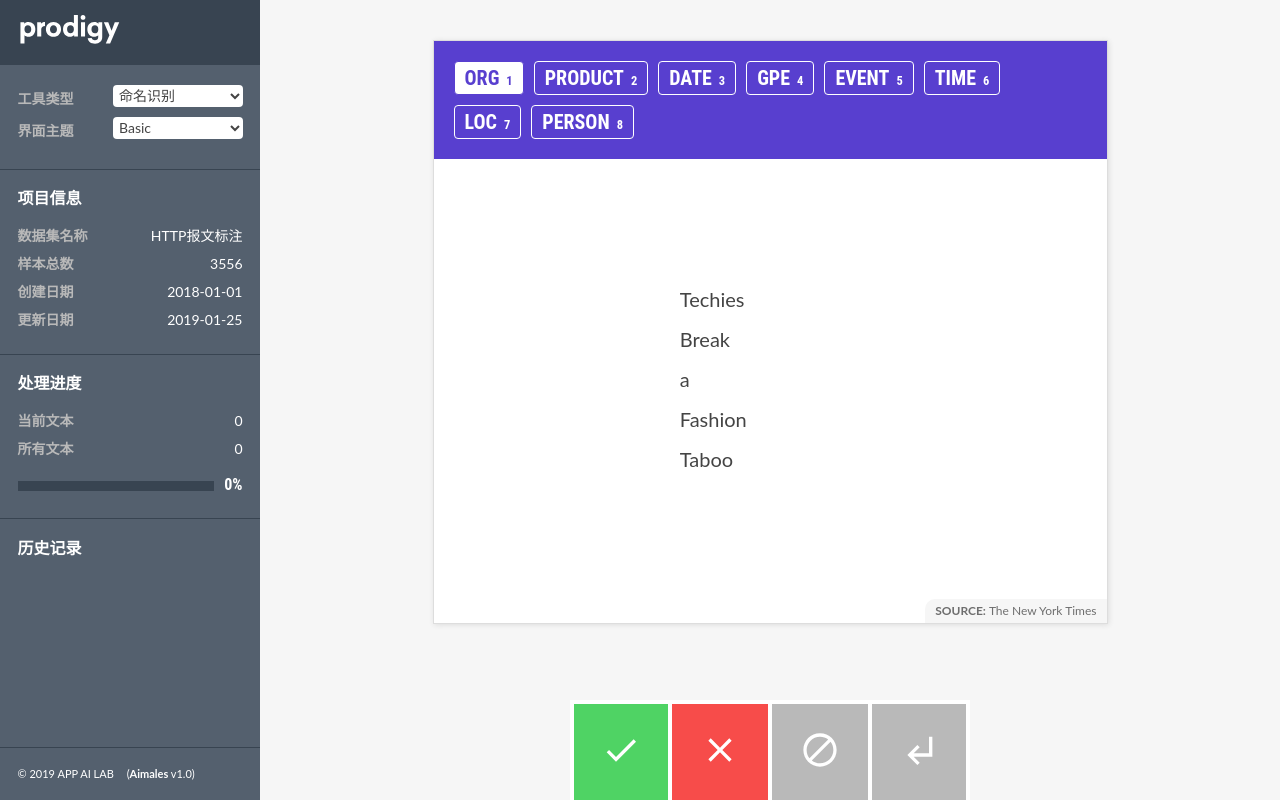
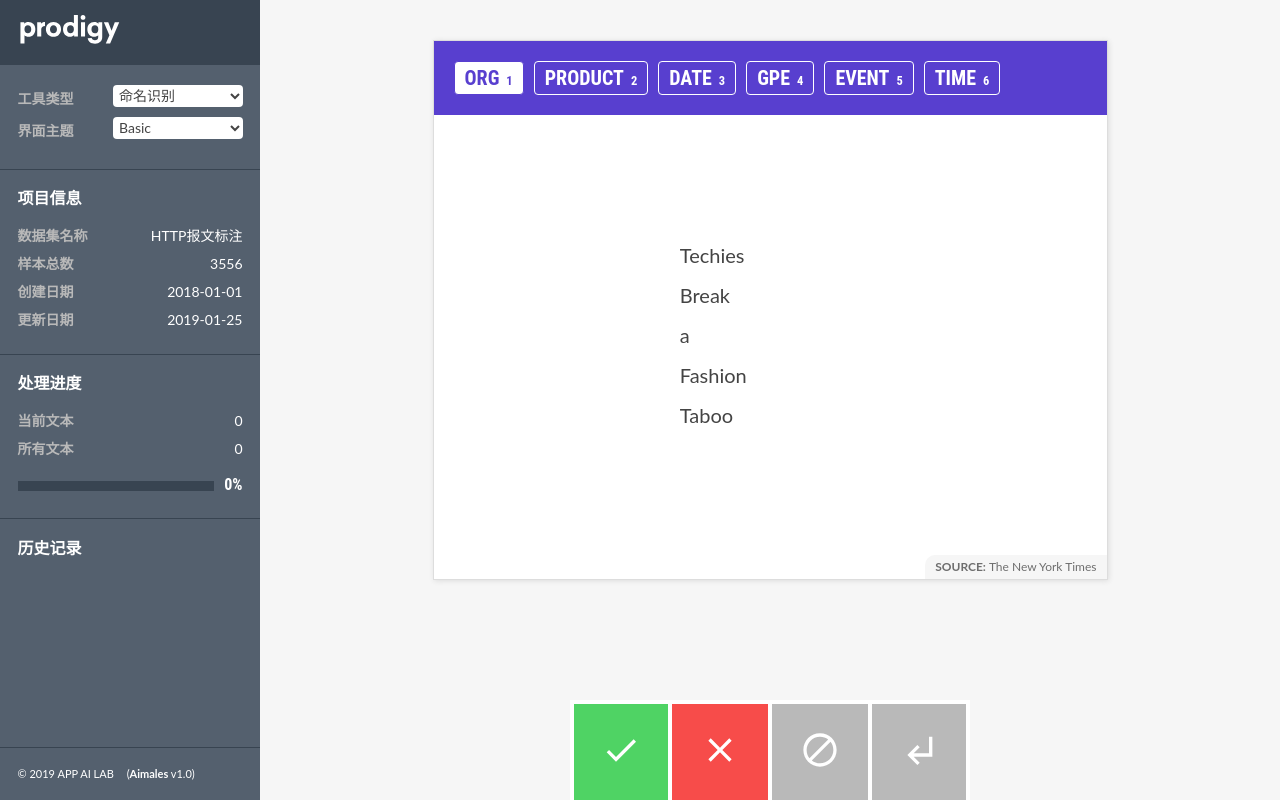
Before and after one commit to flat2010/Aimales, a Django app: page /aimales/nlp_tag_tools.html in a window 1280 px wide. Run offline with Django 3.2, Linux system fonts and the light colour scheme; a user stored in the database is signed in; parts of the project's set-up code (start-up, migrations or seed data) failed here and were passed over; some web fonts are replaced.

Commit message:
update-3

```diff
--- a/aimales/templates/nlp_tag_tools.html
+++ b/aimales/templates/nlp_tag_tools.html
@@ -669,6 +669,14 @@ td {
 }
 </style>
 </style><style type="text/css" data-jss="" data-meta="Component, Themed, Static">
+.c0147 {
+  padding: 20px;
+  line-height: 2;
+}
+.c2149 {
+  margin: 0 1px;
+  display: inline-block;
+}
 .c0155 {
   width: 100%;
   color: #fff;
@@ -722,16 +730,8 @@ td {
   display: flex;
   text-align: left;
 }
-.c0147 {
-  padding: 20px;
-  line-height: 2;
-}
 .c0148 {
   direction: rtl;
-}
-.c0149 {
-  margin: 0 1px;
-  display: inline-block;
 }
 .c0150 {
   cursor: not-allowed;
@@ -975,38 +975,32 @@ td {
                                         <div tabindex="-1">
                                             <div class="c0156">
                                                 <span>
-                                                    <input hidden="" type="radio" name="default_label" id="default_label" value="ORG" onclick="setchoosed(this);">
-                                                    <label class="c0157 c0158" for="ORG">ORG<span class="c0159">1</span></label>
+                                                    <input hidden="" type="radio" name="default_label"value="ORG">
+                                                    <label  id="default_label" class="c0157 c0158" for="ORG" onclick="highlight(this);">ORG<span class="c0159">1</span></label>
                                                 </span>
                                                 <span>
-                                                    <input hidden="" type="radio" name="label" id="PRODUCT" value="PRODUCT" "setchoosed(this);">
-                                                        <label class="c0157" for="PRODUCT">PRODUCT<span class="c0159">2</span>
+                                                    <input hidden="" type="radio" name="label"value="PRODUCT">
+                                                        <label  id="PRODUCT" class="c0157" for="PRODUCT" onclick="highlight(this);">PRODUCT<span class="c0159">2</span>
                                                         </label>
                                                 </span>
                                                 <span>
-                                                    <input hidden="" type="radio" name="label" id="DATE" value="DATE" onclick="setchoosed(this);">
-                                                        <label class="c0157" for="DATE">DATE<span class="c0159">3</span>
+                                                    <input hidden="" type="radio" name="label" value="DATE">
+                                                        <label id="DATE" class="c0157" for="DATE" onclick="highlight(this);">DATE<span class="c0159">3</span>
                                                         </label>
                                                 </span>
                                                 <span>
-                                                    <input hidden="" type="radio" name="label" id="GPE" value="GPE" onclick="setchoosed(this);">
-                                                        <label class="c0157" for="GPE">GPE<span class="c0159">4</span>
+                                                    <input hidden="" type="radio" name="label" value="GPE">
+                                                        <label id="GPE" class="c0157" for="GPE" onclick="highlight(this);">GPE<span class="c0159">4</span>
                                                         </label>
                                                 </span>
                                                 <span>
-                                                    <input hidden="" type="radio" name="label" id="EVENT" value="EVENT" onclick="setchoosed(this);">
-                                                        <label class="c0157" for="EVENT">EVENT<span class="c0159">5</span>
+                                                    <input hidden="" type="radio" name="label" value="EVENT">
+                                                        <label id="EVENT" class="c0157" for="EVENT" onclick="highlight(this);">EVENT<span class="c0159">5</span>
                                                         </label>
                                                 </span>
                                                 <span>
-                                                    <input hidden="" type="radio" name="label" id="TIME" value="TIME" onclick="setchoosed(this);">
-                                                        <label class="c0157" for="TIME">TIME<span class="c0159">6</span></label>
-                                                </span>
-                                                <span>
-                                                    <input hidden="" type="radio" name="label" id="LOC" value="LOC" onclick="setchoosed(this);"><label class="c0157" for="LOC">LOC<span class="c0159">7</span></label>
-                                                </span>
-                                                <span>
-                                                    <input hidden="" type="radio" name="label" id="PERSON" value="PERSON" onclick="setchoosed(this);"><label class="c0157" for="PERSON">PERSON<span class="c0159">8</span></label>
+                                                    <input hidden="" type="radio" name="label" value="TIME">
+                                                        <label id="TIME" class="c0157" for="TIME" onclick="highlight(this);">TIME<span class="c0159">6</span></label>
                                                 </span>
                                             </div>
                                         </div>
@@ -1014,11 +1008,11 @@ td {
 
                                     <div class="prodigy-content c0130 c0129">
                                         <div class="c0147">
-                                            <span class="c0149" id="0" ondblclick="replace(this);">Techies </span>
-                                            <span class="c0149" id="1">Break </span>
-                                            <span class="c0149" id="2">a </span>
-                                            <span class="c0149" id="3">Fashion </span>
-                                            <span class="c0149" id="4">Taboo </span>
+                                            <span class="c2149" id="0" ondblclick="replace(this);">Techies</span>
+                                            <span class="c2149" id="1" ondblclick="replace(this);">Break</span>
+                                            <span class="c2149" id="2" ondblclick="replace(this);">a</span>
+                                            <span class="c2149" id="3" ondblclick="replace(this);">Fashion </span>
+                                            <span class="c2149" id="4" ondblclick="replace(this);">Taboo </span>
                                         </div>
                                     </div>
                                 </div>
@@ -1059,10 +1053,18 @@ td {
         </div>
     </div>
     <script>
-        var choosed = document.getElementById("default_label").value;
-        console.log(choosed);
+        var default_highlight = document.getElementById("default_label")
+        var choosed = default_highlight.previousElementSibling.value;
         function setchoosed(obj){
             choosed = obj.value;
+            console.log(choosed);
+        }
+
+        function highlight(obj){
+            default_highlight.setAttribute("class", "c0157");
+            default_highlight = obj;
+            default_highlight.setAttribute("class", "c0157 c0158");
+            setchoosed(obj.previousElementSibling);
         }
 
         // add listeners to all the texts
@@ -1083,7 +1085,7 @@ td {
             newobj.appendChild(label_child);
             console.log(newobj);
             newobj.setAttribute("class", "c0137 c0151");
-            obj.parentNode.appendChild(newobj);
+            obj.parentNode.insertBefore(newobj, obj);
             obj.parentNode.removeChild(obj);
         }
 
--- a/aimales/views.py
+++ b/aimales/views.py
@@ -8,7 +8,7 @@ from json import dumps,load
 # Create your views here.
 @login_required
 def aimalesIndex(request):
-    return render(request, 'aimales_index.html')
+    return render(request, 'homepage.html')
 
 @login_required
 def nlpTagTools(request):
```
Also changed, not shown: aimales/templates/homepage.html (renamed from aimales/templates/aimales_index.html), 9 other files.
